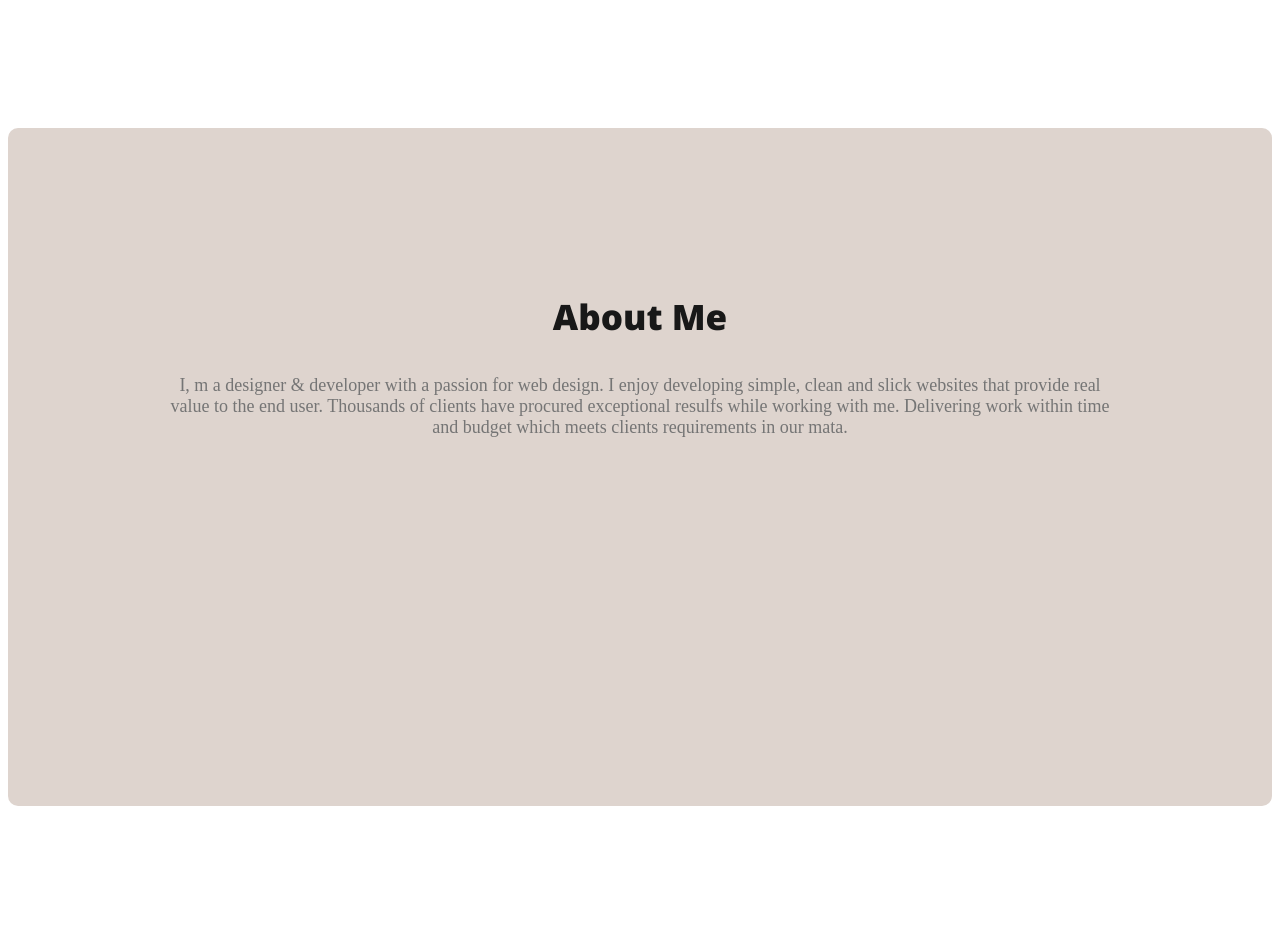
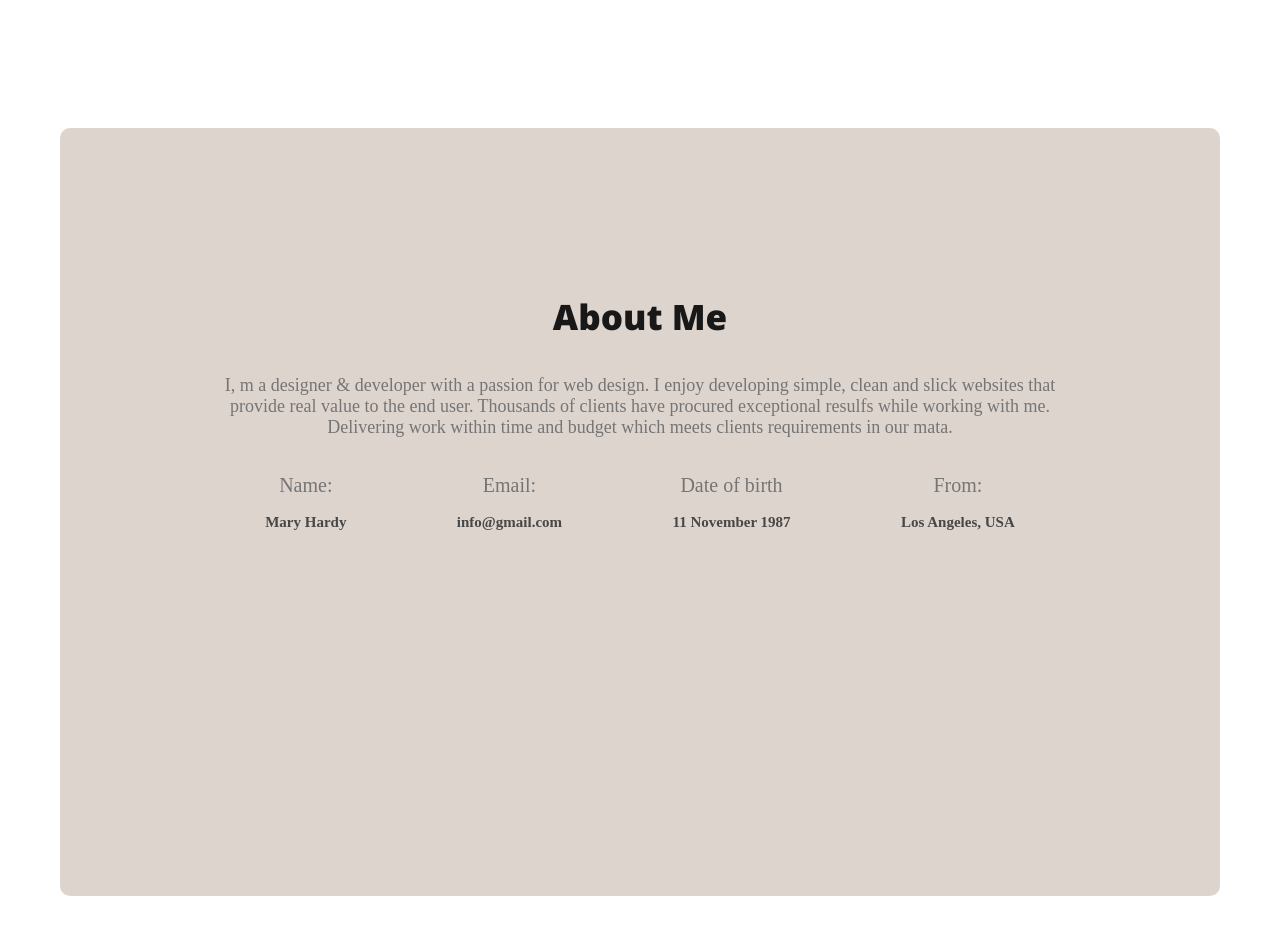
Before and after one commit to rubelahmod/my_new_repo_1, a plain HTML site: page html_file/index.html in a window 1280 px wide. Shown: the part 767-1702 px from the top of the page. Drawn offline with nearby package versions, Linux system fonts and the light colour scheme.

Commit message:
completed about section

```diff
--- a/css_file/portfolio.css
+++ b/css_file/portfolio.css
@@ -81,6 +81,11 @@ nav a{
 .banner_content{
     max-width: 500px;
 }
+/* main section styles */
+main{
+    max-width: 1160px;
+    margin: 0 auto;
+}
 
 /* section related styles */
 .about{
@@ -100,3 +105,21 @@ nav a{
     text-align: center;
     font-size: 18px;
 }
+.about_info_container{
+    display: flex;
+    justify-content: space-around;
+}
+.about_info{
+    text-align: center;
+}
+.info_title{
+    color:  #757575;
+    font-size: 20px;
+    font-weight: 400;
+    line-height: 5px;
+}
+.info_description{
+    color: #474747;
+    font-size: 15px;
+    font-weight: 600;
+}
--- a/html_file/index.html
+++ b/html_file/index.html
@@ -37,7 +37,24 @@
             <p class="section_description">
                 I, m a designer & developer with a passion for web design. I enjoy developing simple, clean and slick websites that provide real value to the end user. Thousands of clients have procured exceptional resulfs while working with me. Delivering work within time and budget which meets clients requirements in our mata.
             </p>
-
+            <div class="about_info_container">
+                <div class="about_info">
+                    <h4 class="info_title">Name:</h4>
+                    <p class="info_description">Mary Hardy</p>
+                </div>
+                <div class="about_info">
+                    <h4 class="info_title">Email:</h4>
+                    <p class="info_description">info@gmail.com</p>
+                </div>
+                <div class="about_info">
+                    <h4 class="info_title">Date of birth</h4>
+                    <p class="info_description">11 November 1987</p>
+                </div>
+                <div class="about_info">
+                    <h4 class="info_title">From:</h4>
+                    <p class="info_description">Los Angeles, USA</p>
+                </div>
+            </div>
         </section>
     </main>
     <footer></footer>
```
